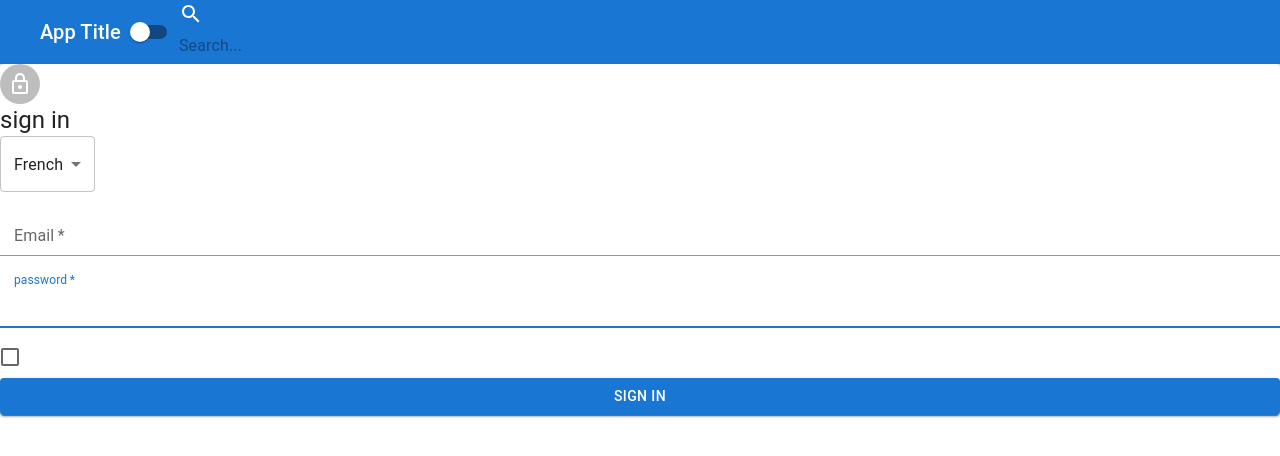
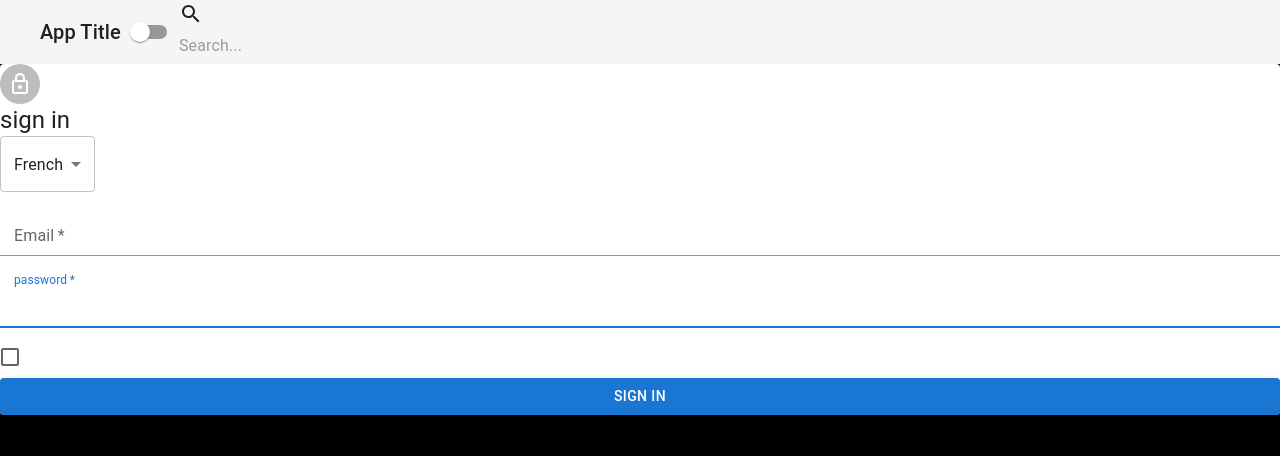
Before and after one commit to ehsansh/react-bootcamp, a React (Create React App) app: page / in a window 1280 px wide. Shown: the top 456 px of the page. Built offline with nearby package versions, Linux system fonts and the light colour scheme.

Commit message:
consume context in navbar and pagecontent component

```diff
--- a/src/Navbar.js
+++ b/src/Navbar.js
@@ -6,11 +6,17 @@ import Typography from '@mui/material/Typography';
 import InputBase from '@mui/material/InputBase';
 import SearchIcon from '@mui/icons-material/Search';
 import Switch from '@mui/material/Switch';
+import { ThemeContext } from './contexts/ThemeContext';
 export default class Navbar extends Component {
+    static contextType = ThemeContext;
     render() {
+        const { isDarkMode } = this.context;
         return (
             <div>
-                <AppBar position='static' color='primary'>
+                <AppBar
+                    position='static'
+                    color={isDarkMode ? 'default' : 'primary'}
+                >
                     <Toolbar>
                         <IconButton color='inherit'></IconButton>
                         <Typography variant='h6' color='inherit'>
--- a/src/PageContent.js
+++ b/src/PageContent.js
@@ -1,9 +1,11 @@
 import React, { Component } from 'react';
-
+import { ThemeContext } from './contexts/ThemeContext';
 export default class PageContent extends Component {
+    static contextType = ThemeContext;
     render() {
+        const { isDarkMode } = this.context;
         const styles = {
-            backgroundColor: 'white',
+            backgroundColor: isDarkMode ? 'black' : 'white',
             height: '100vh',
             width: '100vw',
         };
```
